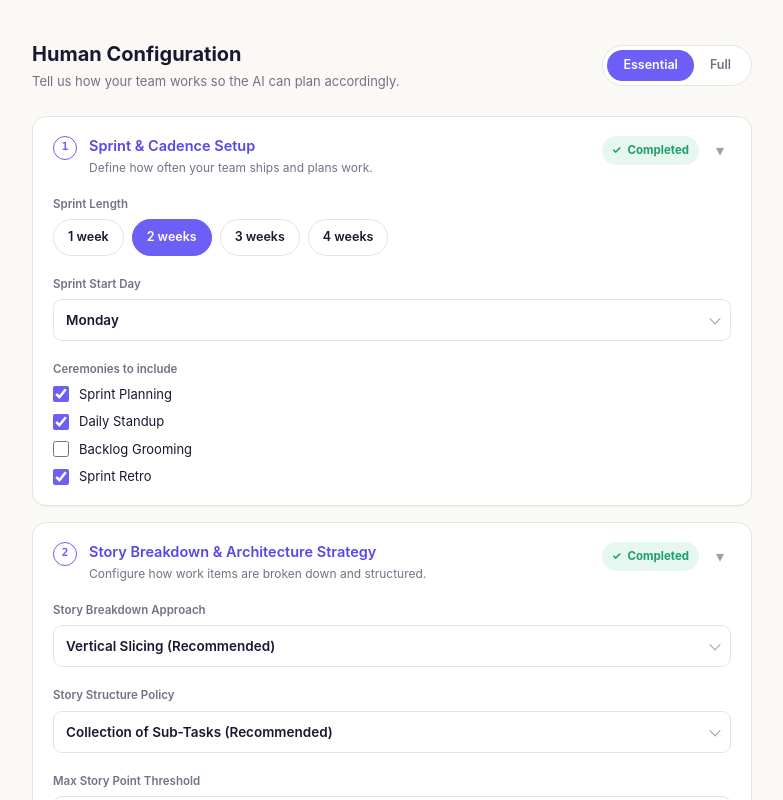
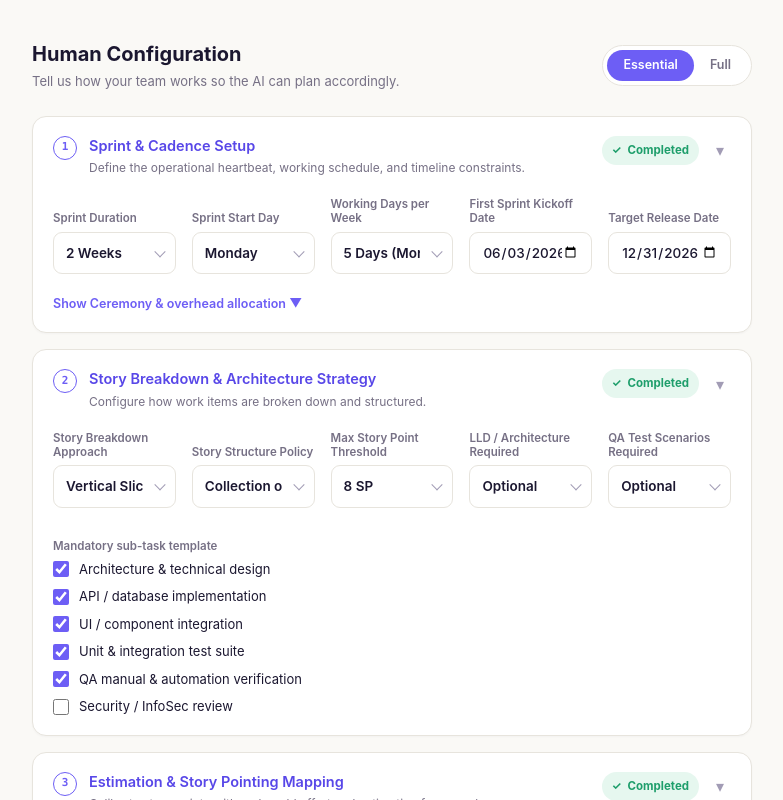
Before and after one commit to Sugaam-dev/sprint-planning-frontend, a React (Vite) app: page /human-configuration in a window 1280 px wide. Shown: the top 800 px of the page, without its empty margins (248-1031 px from the left). Built offline with nearby package versions, Linux system fonts and the light colour scheme.

Commit message:
style: add workflow header/stepper, gradient background, and layout polish to match real design

```diff
--- a/src/features/human-configuration/components/AnswerInput.jsx
+++ b/src/features/human-configuration/components/AnswerInput.jsx
@@ -9,8 +9,8 @@ export default function AnswerInput({
   placeholder,
   unit,
 }) {
-  const labelEl = label && (
-    <label className="block text-[11.5px] font-semibold text-[#767085] mb-1.5">
+    const labelEl = label && (
+    <label className="flex items-end min-h-[30px] text-[11.5px] font-semibold text-[#767085] mb-1.5 leading-tight">
       {label}
     </label>
   );
@@ -187,7 +187,7 @@ export default function AnswerInput({
       <div className="grid grid-cols-1 sm:grid-cols-2 gap-4">
         {options.map((f) => (
           <div key={f.k}>
-            <label className="block text-[11.5px] font-semibold text-[#767085] mb-1.5">
+            <label className="flex items-end min-h-[30px] text-[11.5px] font-semibold text-[#767085] mb-1.5 leading-tight">
               {f.l}
             </label>
             <input
--- a/src/features/human-configuration/components/ConfigurationForm.jsx
+++ b/src/features/human-configuration/components/ConfigurationForm.jsx
@@ -64,10 +64,17 @@ export default function ConfigurationForm({ onSave, initialMode = "essential" })
             subtitle={section.subtitle}
             complete={isSectionComplete(section, answers)}
           >
-            <div className="flex flex-col gap-5">
-              {section.fields.map((field) => (
+                        <div className="grid grid-cols-1 sm:grid-cols-2 lg:grid-cols-3 xl:grid-cols-5 gap-4 items-start">
+              {section.fields.map((field) => {
+                const compact = ["select", "number"].includes(field.type);
+                const spanClass = compact
+                  ? ""
+                  : field.type === "date-pair"
+                  ? "sm:col-span-2"
+                  : "col-span-full";
+                return (
+                  <div key={field.key} className={spanClass}>
                     <AnswerInput
-                  key={field.key}
                       type={field.type}
                       label={field.label}
                       value={answers[field.key]}
@@ -75,7 +82,9 @@ export default function ConfigurationForm({ onSave, initialMode = "essential" })
                       options={field.options}
                       unit={field.unit}
                     />
-              ))}
+                  </div>
+                );
+              })}
             </div>
           </QuestionCard>
         ))}
--- a/src/features/human-configuration/humanConfigData.js
+++ b/src/features/human-configuration/humanConfigData.js
@@ -2,38 +2,65 @@ export const SECTIONS = [
   {
     id: "cadence",
     title: "Sprint & Cadence Setup",
-    subtitle: "Define how often your team ships and plans work.",
+    subtitle: "Define the operational heartbeat, working schedule, and timeline constraints.",
     essential: true,
     fields: [
       {
-        key: "sprintLength",
-        type: "pills",
-        label: "Sprint Length",
+        key: "sprintDuration",
+        type: "select",
+        label: "Sprint Duration",
         options: [
-          { v: "1w", l: "1 week" },
-          { v: "2w", l: "2 weeks", rec: true },
-          { v: "3w", l: "3 weeks" },
-          { v: "4w", l: "4 weeks" },
+          { v: "1w", l: "1 Week" },
+          { v: "2w", l: "2 Weeks" },
+          { v: "3w", l: "3 Weeks" },
+          { v: "4w", l: "4 Weeks" },
+          { v: "custom", l: "Custom" },
         ],
         default: "2w",
       },
       {
-        key: "startDay",
+        key: "sprintStartDay",
         type: "select",
         label: "Sprint Start Day",
         options: [
-          { v: "monday", l: "Monday" },
-          { v: "tuesday", l: "Tuesday" },
-          { v: "wednesday", l: "Wednesday" },
+          { v: "mon", l: "Monday" },
+          { v: "wed", l: "Wednesday" },
+          { v: "custom", l: "Custom day" },
         ],
-        default: "monday",
+        default: "mon",
+      },
+      {
+        key: "workingDays",
+        type: "select",
+        label: "Working Days per Week",
+        options: [
+          { v: "5", l: "5 Days (Mon–Fri)" },
+          { v: "6", l: "6 Days" },
+          { v: "custom", l: "Custom" },
+        ],
+        default: "5",
+      },
+      {
+        key: "dates",
+        type: "date-pair",
+        options: [
+          { k: "kickoff", l: "First Sprint Kickoff Date" },
+          { k: "golive", l: "Target Release Date" },
+        ],
+        default: { kickoff: "2026-06-03", golive: "2026-12-31" },
       },
       {
         key: "ceremonies",
-        type: "checkbox-list",
-        label: "Ceremonies to include",
-        options: ["Sprint Planning", "Daily Standup", "Backlog Grooming", "Sprint Retro"],
-        default: [true, true, false, true],
+        type: "hours-grid",
+        label: "Ceremony & overhead allocation",
+        options: [
+          { k: "planning", l: "Sprint planning", unit: "hrs / sprint", ph: "2" },
+          { k: "refinement", l: "Backlog refinement", unit: "hrs / sprint", ph: "1" },
+          { k: "review", l: "Sprint review & demo", unit: "hrs / sprint", ph: "1" },
+          { k: "retro", l: "Retrospective", unit: "hrs / sprint", ph: "1" },
+          { k: "overheadPct", l: "Total ceremony overhead per member", unit: "% of daily capacity", ph: "12" },
+        ],
+        default: { planning: "2", refinement: "1", review: "1", retro: "1", overheadPct: "12" },
       },
     ],
   },
@@ -76,14 +103,25 @@ export const SECTIONS = [
       ],
       default: "8",
     },
+        {
+      key: "lldRequired",
+      type: "select",
+      label: "LLD / Architecture Required",
+      options: [
+        { v: "required", l: "Required" },
+        { v: "optional", l: "Optional" },
+      ],
+      default: "optional",
+    },
     {
-      key: "docRules",
-      type: "toggle-rows",
+      key: "qaRequired",
+      type: "select",
+      label: "QA Test Scenarios Required",
       options: [
-        { k: "lld", l: "LLD / Architecture Required", options: ["Required", "Optional"] },
-        { k: "qa", l: "QA Test Scenarios Required", options: ["Required", "Optional"] },
+        { v: "required", l: "Required" },
+        { v: "optional", l: "Optional" },
       ],
-      default: { lld: "Optional", qa: "Optional" },
+      default: "optional",
     },
     {
       key: "subtaskTemplate",
--- a/src/pages/Projects/CreateProject.jsx
+++ b/src/pages/Projects/CreateProject.jsx
@@ -1,6 +1,7 @@
 import { useState } from "react";
 import ProjectForm from "../../features/project/components/ProjectForm";
 import ConfigurationForm from "../../features/human-configuration/components/ConfigurationForm";
+import WorkflowHeader from "../../workflow/WorkflowHeader";
 
 export default function CreateProject() {
   const [showConfig, setShowConfig] = useState(false);
@@ -17,9 +18,22 @@ export default function CreateProject() {
   }
 
   return (
-    <div className="min-h-screen bg-[#F8F9FE] py-10 px-4">
+    <div className="min-h-screen bg-gradient-to-br from-[#EEF0FE] via-[#F5EEFC] to-[#F8F9FE]">
+      <WorkflowHeader activeStep="new-project" />
+
+      <div className="py-10 px-4">
         <div className="max-w-[620px] mx-auto">
-        <h1 className="text-xl font-bold text-[#1A1A2E] mb-6">Create New Project</h1>
+          <button className="flex items-center gap-1 text-[13px] text-[#767085] hover:text-[#1B1730] mb-4">
+            ‹ Back
+          </button>
+
+          <h1 className="text-[28px] font-extrabold bg-gradient-to-r from-[#6D5EF5] to-[#9333EA] bg-clip-text text-transparent mb-2">
+            Create New Project
+          </h1>
+          <p className="text-[13.5px] text-[#767085] mb-6 max-w-[520px]">
+            Give Agent 1 a business requirements document and it will extract a structured feature list for you to review.
+          </p>
+
           <ProjectForm onBeforeResources={handleBeforeResources} onCreated={handleCreated} />
         </div>
 
@@ -29,5 +43,6 @@ export default function CreateProject() {
           </div>
         )}
       </div>
+    </div>
   );
 }
--- a/src/workflow/WorkflowHeader.jsx
+++ b/src/workflow/WorkflowHeader.jsx
@@ -0,0 +1,17 @@
+import WorkflowStepper from "./WorkflowStepper";
+
+export default function WorkflowHeader({ activeStep = "new-project" }) {
+  return (
+    <header className="bg-white border-b border-[#E7E4DD] sticky top-0 z-30">
+      <div className="max-w-[1100px] mx-auto px-6 py-4 flex items-center justify-between flex-wrap gap-4">
+        <div className="flex items-center gap-3">
+          <div className="w-9 h-9 rounded-xl bg-gradient-to-br from-[#6D5EF5] to-[#9333EA] flex items-center justify-center text-white font-bold text-[15px]">
+            P
+          </div>
+          <span className="font-bold text-[15px] text-[#1B1730]">PMRG Solution</span>
+        </div>
+        <WorkflowStepper activeStep={activeStep} />
+      </div>
+    </header>
+  );
+}
--- a/src/workflow/WorkflowStepper.jsx
+++ b/src/workflow/WorkflowStepper.jsx
@@ -0,0 +1,35 @@
+const STEPS = [
+  { key: "new-project", label: "New Project" },
+  { key: "extract-features", label: "Extract Features" },
+  { key: "user-stories", label: "User Stories" },
+];
+
+export default function WorkflowStepper({ activeStep }) {
+  const activeIndex = STEPS.findIndex((s) => s.key === activeStep);
+
+  return (
+    <div className="flex items-center gap-2 flex-wrap">
+      {STEPS.map((step, i) => {
+        const isActive = i === activeIndex;
+        const isDone = i < activeIndex;
+        return (
+          <div key={step.key} className="flex items-center gap-2">
+            {i > 0 && <span className="w-6 h-px bg-[#E7E4DD]" />}
+            <div
+              className={`flex items-center gap-1.5 text-[12.5px] font-semibold px-3 py-1.5 rounded-full whitespace-nowrap ${
+                isActive
+                  ? "bg-[#6D5EF5] text-white"
+                  : isDone
+                  ? "bg-[#EFEDFE] text-[#5847E8]"
+                  : "bg-[#FAF9F6] text-[#A29CB5] border border-[#E7E4DD]"
+              }`}
+            >
+              {!isActive && <span className="text-[10.5px]">{isDone ? "✓" : i}</span>}
+              {step.label}
+            </div>
+          </div>
+        );
+      })}
+    </div>
+  );
+}
```
Lines whose indentation alone changed are shown as unchanged.
